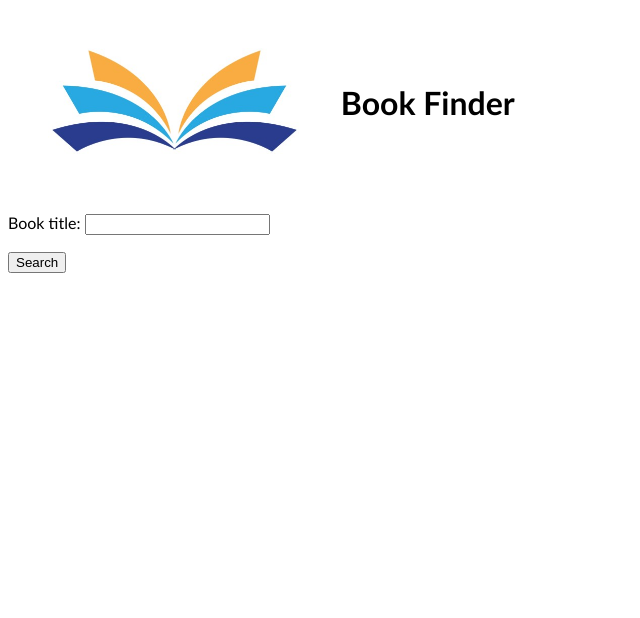
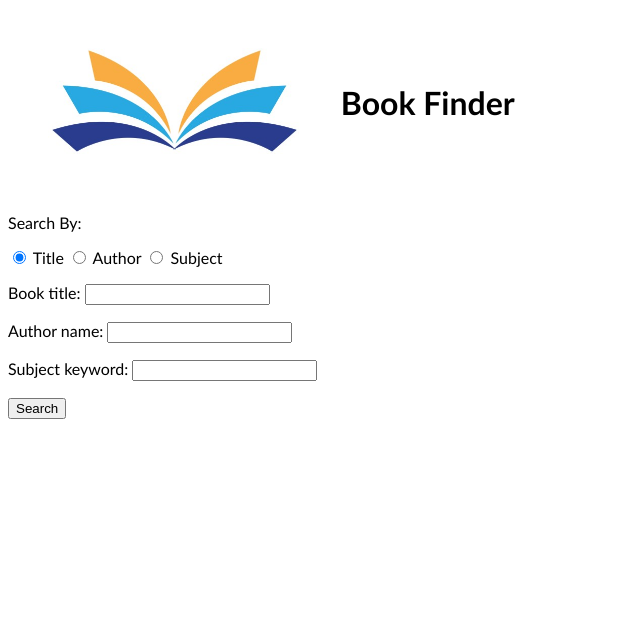
Before and after one commit to ImpendingKataclysm/book_search, a Django app: page / in a window 1280 px wide. Shown: the top 618 px of the page, without its empty margins (0-640 px from the left). Run offline with Django 4.2, Linux system fonts and the light colour scheme.

Commit message:
Add search fields to the home page form so that the user can search by title, author or subject keyword

```diff
--- a/main/forms.py
+++ b/main/forms.py
@@ -1,5 +1,9 @@
 from django import forms
+
+MAX_FIELD_LEN = 200
 
 
 class TitleSearchForm(forms.Form):
-    book_title = forms.CharField(max_length=200)
+    book_title = forms.CharField(max_length=MAX_FIELD_LEN, required=False)
+    author_name = forms.CharField(max_length=MAX_FIELD_LEN, required=False)
+    subject_keyword = forms.CharField(max_length=MAX_FIELD_LEN, required=False)
--- a/main/views.py
+++ b/main/views.py
@@ -11,7 +11,6 @@ class SearchPage(generic.FormView):
     success_url = '/results/'
 
     def form_valid(self, form):
-        search_query = form.cleaned_data['book_title']
         return super(SearchPage, self).form_valid(form)
 
 
@@ -21,12 +20,27 @@ class ResultsPage(generic.TemplateView):
 
     def get_context_data(self, **kwargs):
         context = super(ResultsPage, self).get_context_data()
-        search_query = self.request.GET.get('book_title')
+        search_query = None
+        params = None
+        title = self.request.GET.get('book_title')
+        author = self.request.GET.get('author_name')
+        subject = self.request.GET.get('subject_keyword')
+
+        if title:
+            search_query = title
+            params = {'title': search_query}
+
+        if author:
+            search_query = author
+            params = {'author': author}
+
+        if subject:
+            search_query = subject
+            params = {'subject': subject}
 
         if search_query:
-            response = requests.get(self.search_api_url, params={'title': search_query})
+            response = requests.get(self.search_api_url, params=params)
             books = response.json()['docs']
-            titles = [book['title'] for book in books]
             context['search_query'] = search_query
             context['books'] = books
 
--- a/templates/index.html
+++ b/templates/index.html
@@ -4,6 +4,13 @@
 
 {% block content %}
     <form method="get" action="{% url 'book_search:results' %}">
+        <p>Search By: </p>
+        <input type="radio" id="search_title" name="search_criteria" value="title" checked>
+        <label for="search_title">Title</label>
+        <input type="radio" id="search_author" name="search_criteria" value="author">
+        <label for="search_author">Author</label>
+        <input type="radio" id="search_subject" name="search_criteria" value="subject">
+        <label for="search_subject">Subject</label>
         {{ form.as_p }}
         <input type="submit" value="Search">
     </form>
```
